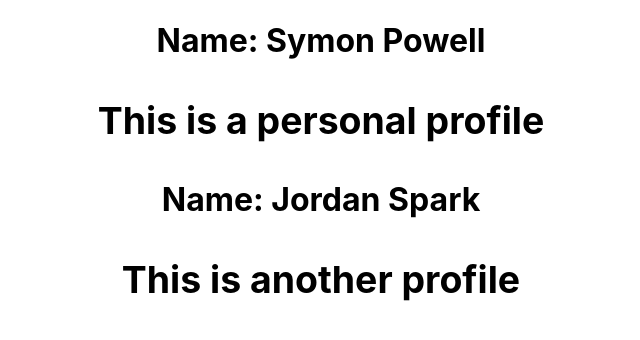
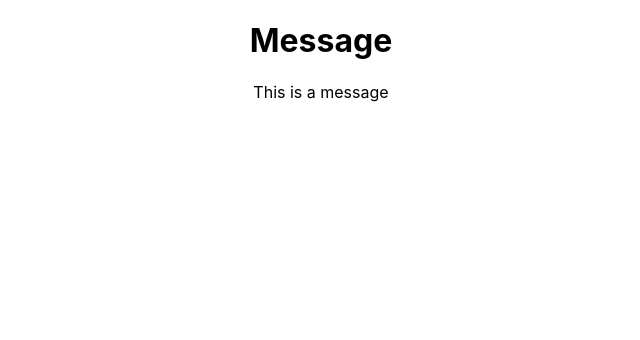
Before and after one commit to SymonMuchemi/React, a React (Create React App) app in the folder my-first-project/: page / in a window 1280 px wide. Shown: the top 340 px of the page, without its empty margins (319-959 px from the left). Built offline with nearby package versions, Linux system fonts and the light colour scheme.

Commit message:
props in class based components

```diff
--- a/my-first-project/src/App.js
+++ b/my-first-project/src/App.js
@@ -1,15 +1,17 @@
 import './App.css';
+import Message from './components/Message';
 import Profile from './components/Profile';
 
 function App() {
   return (
     <div className="App">
-        <Profile name="Symon" lastName="Powell">
+        {/* <Profile name="Symon" lastName="Powell">
             <h3>This is a personal profile</h3>
         </Profile>
         <Profile name="Jordan" lastName="Spark">
             <h3>This is another profile</h3>
-        </Profile>
+        </Profile> */}
+        <Message messageContent="This is a message"/>
     </div>
   );
 }
--- a/my-first-project/src/components/Message.js
+++ b/my-first-project/src/components/Message.js
@@ -2,7 +2,12 @@ import {Component} from 'react'
 
 class Message extends Component{
     render(){
-        return <h2>This is a class Component</h2>
+        return (
+            <>
+                <h1>Message </h1>
+                <p>{this.props.messageContent}</p>
+            </>
+        )
     }
 }
 
```
